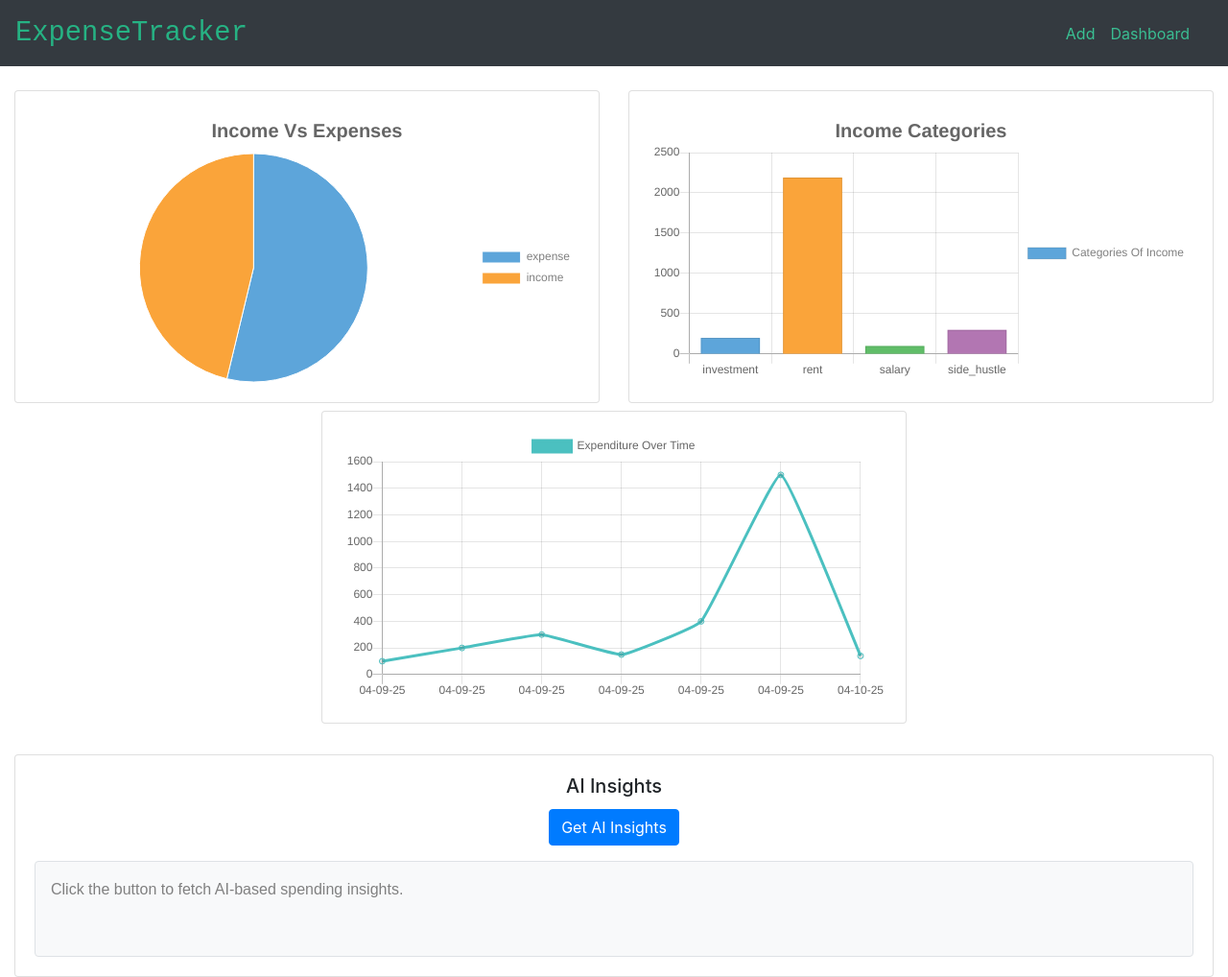
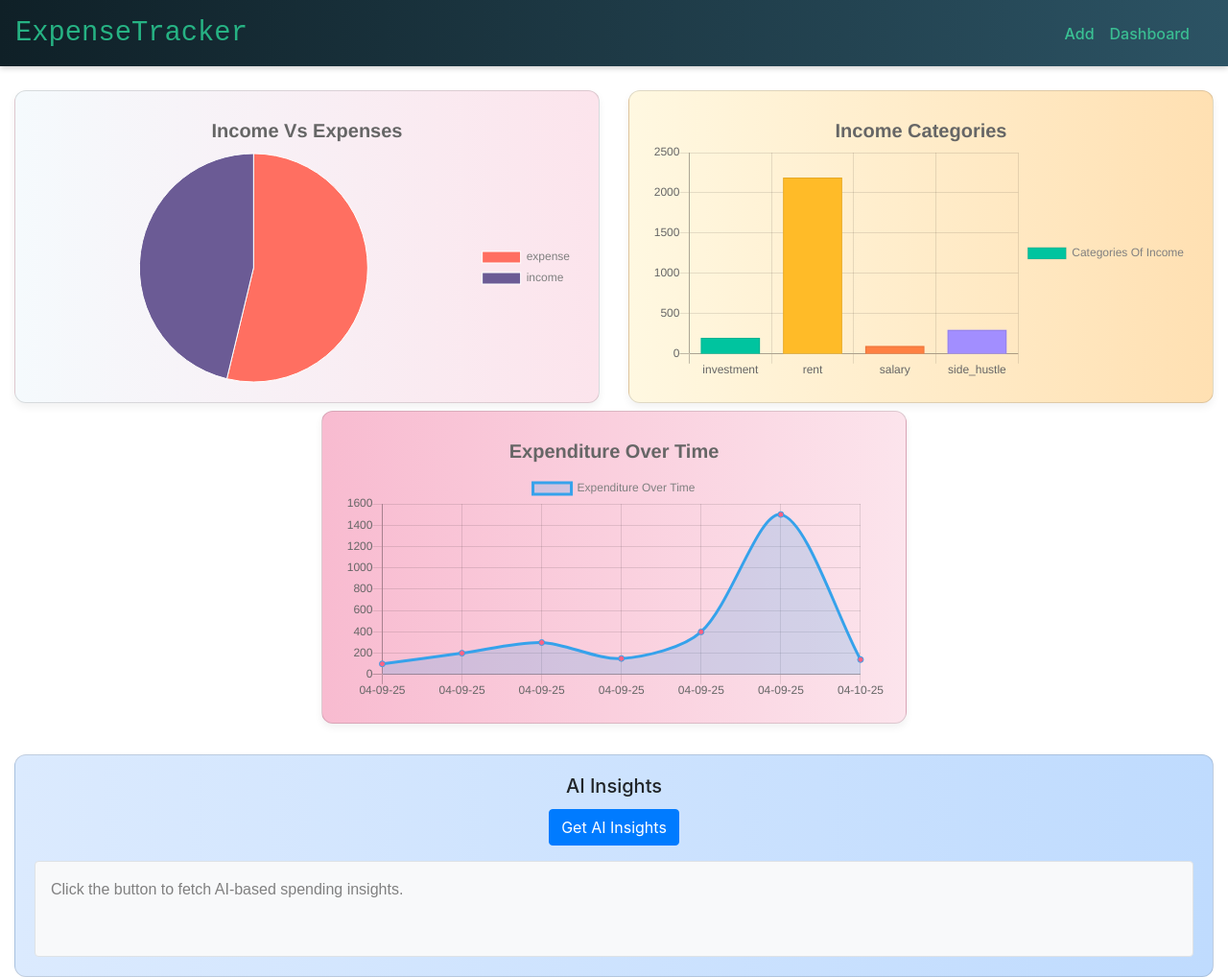
Before and after one commit to vardhanzz/Expense_Tracker, a Flask app: page /dashboard in a window 1280 px wide. Shown: the whole page at 96% size. Run offline with Flask 3, Linux system fonts and the light colour scheme; data comes from the database, SQL or seed files in the repository; both versions use the stored data as it was after the commit; some libraries are stand-ins or nearby versions.

Commit message:
upadated styling

```diff
--- a/application/__init__.py
+++ b/application/__init__.py
@@ -1,8 +1,5 @@
 from flask import Flask
 from flask_sqlalchemy import SQLAlchemy
-
-
-
 
 app = Flask(__name__)
 
--- a/application/routes.py
+++ b/application/routes.py
@@ -4,6 +4,7 @@ from application.form import UserDataForm
 from application.models import IncomeExpenses
 import json
 import ollama  # Import Ollama for Llama 3
+
 
 @app.route('/')
 def index():
--- a/application/templates/add.html
+++ b/application/templates/add.html
@@ -1,7 +1,7 @@
 {% extends 'layout.html' %}
 {% block content %}
 <div class="col-xs-10 col-sm-6 col-md-6">
-    <h2>Add expenses Page</h2>
+    <h2>add expenses Page</h2>
     <div class="card card-style mb-2">
         <div class="card-body">
             <form action="" method="POST">
--- a/application/templates/dashboard.html
+++ b/application/templates/dashboard.html
@@ -1,7 +1,7 @@
 {% extends 'layout.html' %}
 {% block content %}
 <div class="col-xs-10 col-sm-6 col-md-6">
-    <div class="card card-style mb-2">
+    <div class="card card-style mb-2" style="background: linear-gradient(to right, #f5fafd, #fce4ec); box-shadow: 0 4px 8px rgba(0,0,0,0.06); border-radius: 12px;">
         <div class="card-body">
             <div class="chart-container" style="position: relative;">
                 <canvas id="income_vs_expense"></canvas>
@@ -11,7 +11,7 @@
 </div>
 
 <div class="col-xs-10 col-sm-6 col-md-6">
-    <div class="card card-style mb-2">
+    <div class="card card-style mb-2" style="background: linear-gradient(to right, #fff8e1, #ffe0b2); box-shadow: 0 4px 8px rgba(0,0,0,0.06); border-radius: 12px;">
         <div class="card-body">
             <div class="chart-container" style="position: relative;">
                 <canvas id="income_vs_category"></canvas>
@@ -21,7 +21,7 @@
 </div>
 
 <div class="col-xs-10 col-sm-6 col-md-6">
-    <div class="card card-style mb-2">
+    <div class="card card-style mb-2" style="background: linear-gradient(to right, #f8bbd0, #fce4ec); box-shadow: 0 4px 8px rgba(0,0,0,0.06); border-radius: 12px;">
         <div class="card-body">
             <div class="chart-container" style="position: relative;">
                 <canvas id="overtime_expenditure"></canvas>
@@ -32,7 +32,7 @@
 
 <!-- AI Insights Section -->
 <div class="col-md-12 mt-4">
-    <div class="card card-style">
+    <div class="card card-style" style="background: linear-gradient(to right, #dbeafe, #bfdbfe); border-radius: 12px;">
         <div class="card-body text-center">
             <h5 class="card-title">AI Insights</h5>
             <button id="getInsights" class="btn btn-primary">Get AI Insights</button>
@@ -60,12 +60,11 @@
             datasets: [{
                 label: "Income Vs Expenses",
                 data: income_vs_expense_data,
-                backgroundColor: ['#5DA5DA ', '#FAA43A', '#60BD68',
-                    '#B276B2', '#E16851', '#FB8267'],
+                backgroundColor: ['#FF6F61', '#6B5B95'],
                 borderWidth: 1,
                 hoverBorderColor: "black",
                 hoverBorderWidth: 2,
-                hoverBackgroundColor: 'rgba(154, 245, 140)',
+                hoverBackgroundColor: ['#FF8A75', '#8673B8'],
                 pointHoverRadius: 5
             }],
         },
@@ -83,12 +82,11 @@
             datasets: [{
                 label: "Categories Of Income",
                 data: income_category_data,
-                backgroundColor: ['#5DA5DA ', '#FAA43A', '#60BD68',
-                    '#B276B2', '#E16851', '#FB8267'],
+                backgroundColor: ['#00C49F', '#FFBB28', '#FF8042', '#A28EFF'],
+                hoverBackgroundColor: ['#4CDBC4', '#FFD25C', '#FFA76C', '#BBA3FF'],
                 borderWidth: 1,
                 hoverBorderColor: "black",
                 hoverBorderWidth: 2,
-                hoverBackgroundColor: 'rgba(154, 245, 140)',
                 pointHoverRadius: 5
             }],
         },
@@ -109,16 +107,25 @@
             datasets: [{
                 label: "Expenditure Over Time",
                 data: over_time_expenditure,
-                fill: false,
-                borderColor: "rgb(75, 192, 192)",
-                lineTension: 0.1
+                fill: true,
+                borderColor: "rgba(54, 162, 235, 1)",
+                backgroundColor: "rgba(54, 162, 235, 0.2)",
+                pointBackgroundColor: "rgba(255, 99, 132, 1)",
+                pointHoverBackgroundColor: "#fff",
+                lineTension: 0.3
             }]
         },
-        options: {}
+        options: {
+            title: { display: true, text: "Expenditure Over Time", fontSize: 20 },
+            legend: { labels: { fontColor: "gray" } }
+        }
     });
 
     // AI Insights Fetching
     document.getElementById("getInsights").addEventListener("click", function () {
+        const outputDiv = document.getElementById("aiOutput");
+        outputDiv.innerHTML = "<em>Fetching insights...</em>";
+
         fetch("/llama_insights", {
             method: "POST",
             headers: { "Content-Type": "application/json" }
@@ -126,22 +133,22 @@
             .then(response => response.json())
             .then(data => {
                 let insightsText = data.insights || "No insights available.";
-            document.getElementById("aiOutput").innerHTML = formatInsights(insightsText);
+                outputDiv.innerHTML = formatInsights(insightsText);
             })
             .catch(error => {
                 console.error("Error fetching AI insights:", error);
-            document.getElementById("aiOutput").innerText = "Failed to fetch insights.";
+                outputDiv.innerText = "Failed to fetch insights.";
             });
     });
 
     function formatInsights(text) {
         let formattedText = text
-            .replace(/\*\*(.*?)\*\*/g, '<strong>$1</strong>')  // Convert **bold** to <strong>
-            .replace(/\n/g, '<br>');  // Convert new lines to <br> for proper spacing
+            .replace(/\*\*(.*?)\*\*/g, '<strong>$1</strong>')  // bold
+            .replace(/\*(.*?)\*/g, '<em>$1</em>')              // italic
+            .replace(/\n/g, '<br>');                           // line breaks
 
         return `<p style="font-size: 16px;"><strong>Insights:</strong></p><p>${formattedText}</p>`;
     }
 </script>
 {% endblock %}
-
 {% endblock %}
--- a/application/templates/layout.html
+++ b/application/templates/layout.html
@@ -22,30 +22,33 @@
     {% endif %}
 </head>
 
-<body >
+<body>
     <div class="container-fluid">
         <div class="row">
             <div class="col-md-12 p-0">
                 <header class="mb-4">
-                    <nav class="navbar navbar-expand-lg navbar-dark bg-dark">
-                        <a class="navbar-brand" href="{{ url_for('index') }}" style="font-family: 'Courier New', monospace; font-size: 1.8rem;  color: rgb(38, 178, 131);">
+                    <nav class="navbar navbar-expand-lg navbar-dark" style="background: linear-gradient(to right, #0f2027, #2c5364); box-shadow: 0 2px 6px rgba(0, 0, 0, 0.2);">
+                        <a class="navbar-brand" href="{{ url_for('index') }}"
+                            style="font-family: 'Courier New', monospace; font-size: 1.8rem; color: rgb(38, 178, 131);">
                             ExpenseTracker
                         </a>
-
 
                         <button class="navbar-toggler" type="button" data-toggle="collapse" data-target="#navbarNavAltMarkup"
                             aria-controls="navbarNavAltMarkup" aria-expanded="false" aria-label="Toggle navigation">
                             <span class="navbar-toggler-icon"></span>
                         </button>
+
                         <div class="collapse navbar-collapse" id="navbarNavAltMarkup">
                             <div class="navbar-nav ml-auto mr-3">
-                                <a class="nav-item nav-link" href="{{ url_for('add_expense') }}" style="color: rgb(58, 194, 148);">Add</a>
+                                <a class="nav-item nav-link" href="{{ url_for('add_expense') }}"
+                                    style="color: rgb(58, 194, 148); font-weight: 500;">Add</a>
 
-
-                                <a class="nav-item nav-link" href="{{ url_for('dashboard') }}" style="color: rgb(58, 189, 146);">Dashboard</a>
+                                <a class="nav-item nav-link" href="{{ url_for('dashboard') }}"
+                                    style="color: rgb(58, 189, 146); font-weight: 500;">Dashboard</a>
                             </div>
                         </div>
                     </nav>
+
                 </header>
             </div>
         </div>
--- a/run.py
+++ b/run.py
@@ -1,4 +1,6 @@
-from application import app
+from application import app, db
 
 if __name__ == '__main__':
-    app.run(debug = True)
+    with app.app_context():
+        db.create_all()  # Ensure the database is created before running the app
+    app.run(debug=True)
```
Also changed, not shown: application/templates/canvas.html (added, +12 -0 lines), application/static/style.css (deleted), instance/expenseDB.db. Lines whose indentation alone changed are shown as unchanged.
